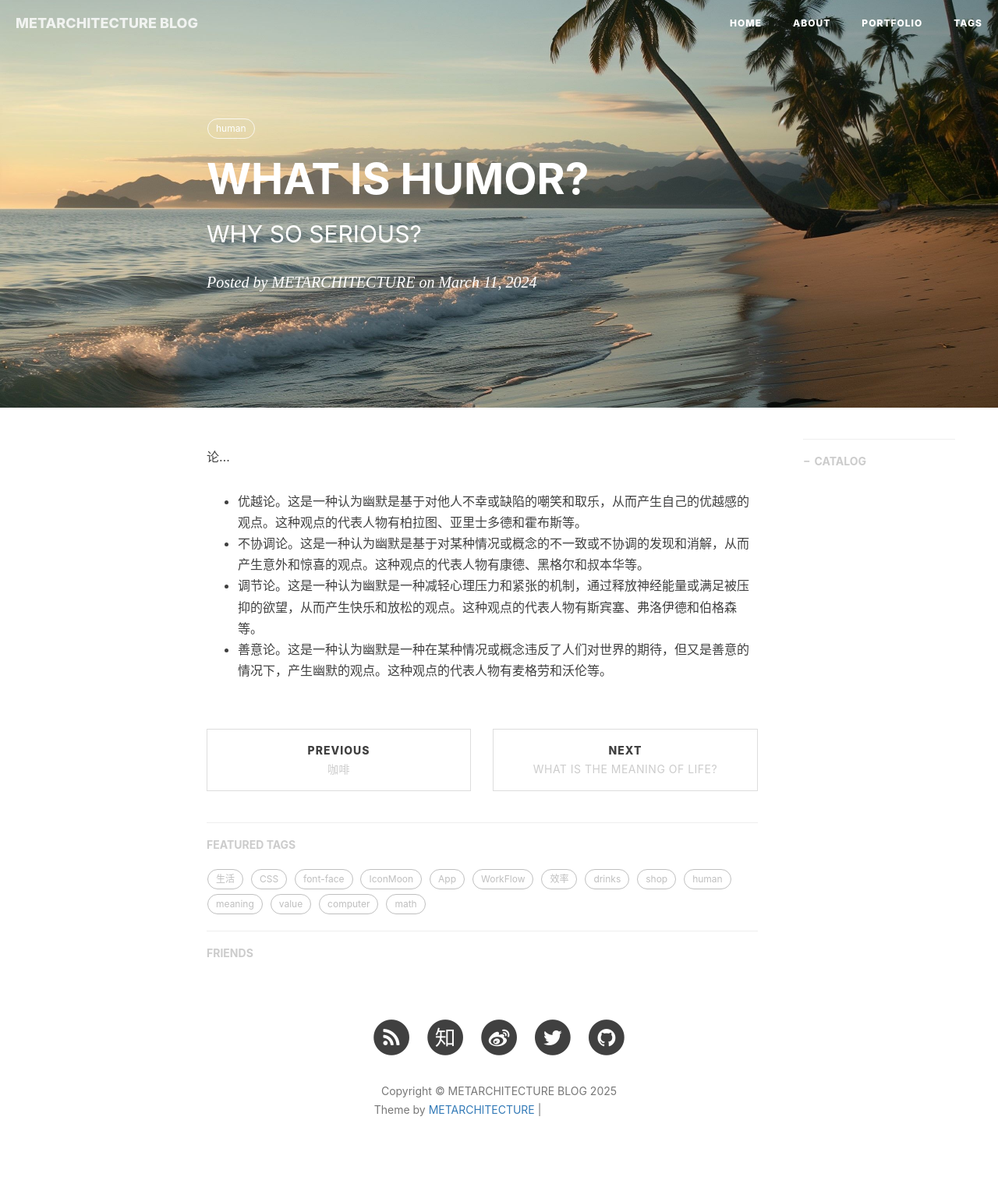
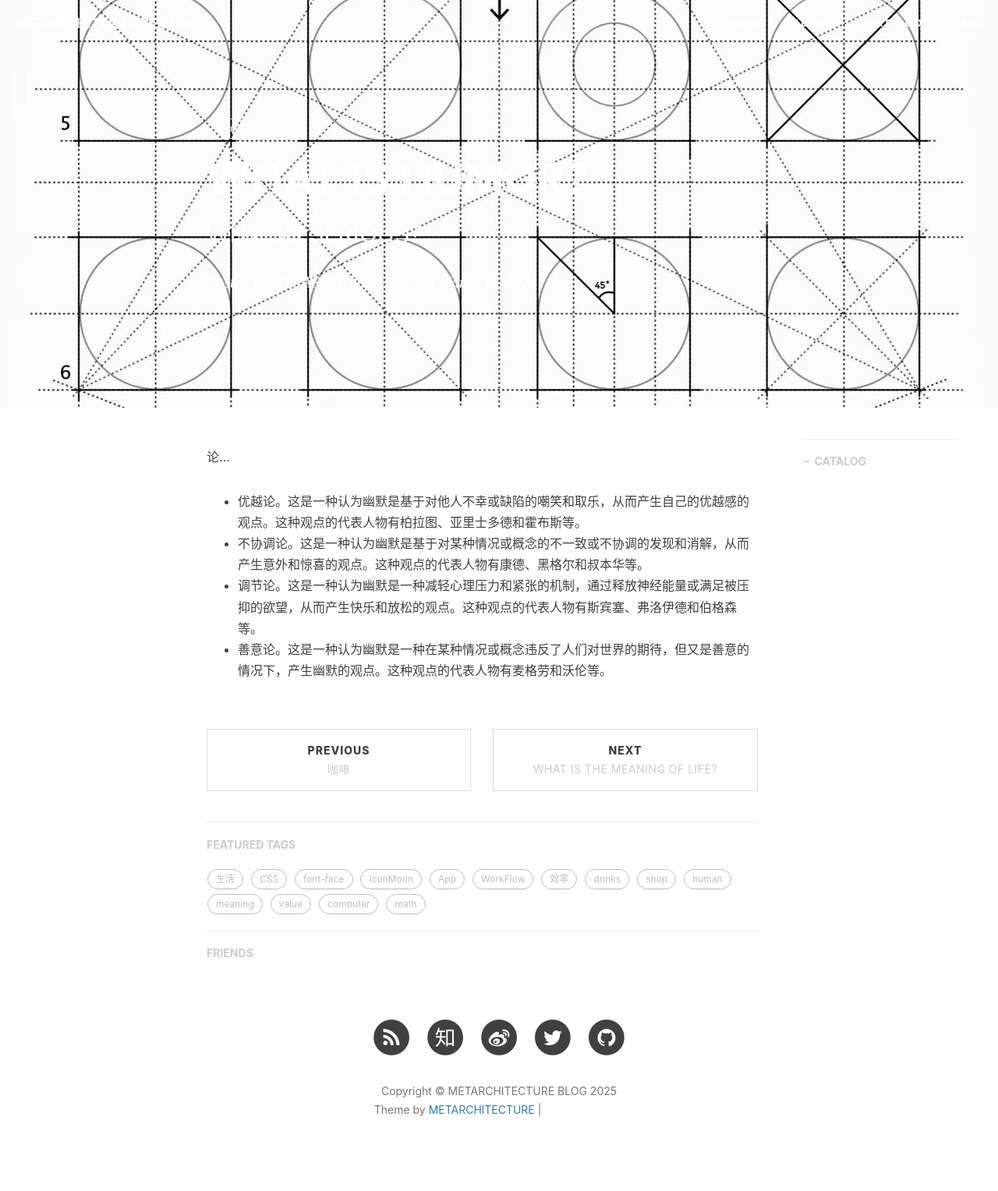
Before and after one commit to METARCHlTECTURE/blog, a Jekyll site: the page built from _posts/2024-03-11-humor.md, in a window 1280 px wide. Shown: the whole page at 78% size. Built offline with Jekyll 4.4.1, drawn with Linux system fonts in a browser that asks for light colours; nearby versions of some CDN libraries; comment, search, counter and statistics services are not loaded; grey boxes are pictures that could not be loaded.

Commit message:
bg update

```diff
--- a/_config.yml
+++ b/_config.yml
@@ -1,7 +1,7 @@
 # Site settings
 title: METARCHITECTURE BLOG
 SEOTitle: METARCHITECTURE BLOG
-header-img: img/sea.jpg
+header-img: img/header-bg.jpg
 email: 1399472841@gmail.com
 description: "THIS IS METARCHITECTURE"
 keyword: "METARCHITECTURE, METARCHITECTURE, @METARCHITECTURE, METARCHITECTURE 的博客, METARCHITECTURE BLOG, 博客, 个人网站, 互联网, Web, JavaScript, 前端, 设计"
--- a/package.json
+++ b/package.json
@@ -3,12 +3,12 @@
     "title": "METARCHITECTURE BLOG",
     "author": "METARCHITECTURE <twistonidea@gmail.com>",
     "version": "1.7.0",
-    "homepage": "https://https://metarchltecture.github.io/blog",
+    "homepage": "https://metarchltecture.github.io/blog",
     "repository": {
         "type": "git",
-        "url": "https://github.com/METARCHlTECTURE/metarchia.github.io"
+        "url": "https://github.com/METARCHlTECTURE/blog"
     },
-    "bugs": "https://github.com/METARCHlTECTURE/metarchia.github.io/issues",
+    "bugs": "https://github.com/METARCHlTECTURE/blog/issues",
     "devDependencies": {
         "grunt": "~0.4.5",
         "grunt-contrib-less": "~0.11.4",
```
Also changed, not shown: img/about-bg_.jpg (added), img/demo.jpg (added), img/header-bg.jpg (added), img/sea_.jpg (renamed from img/sea.jpg), img/tag-bg.jpg, img/tag-bg_.jpg (added).
